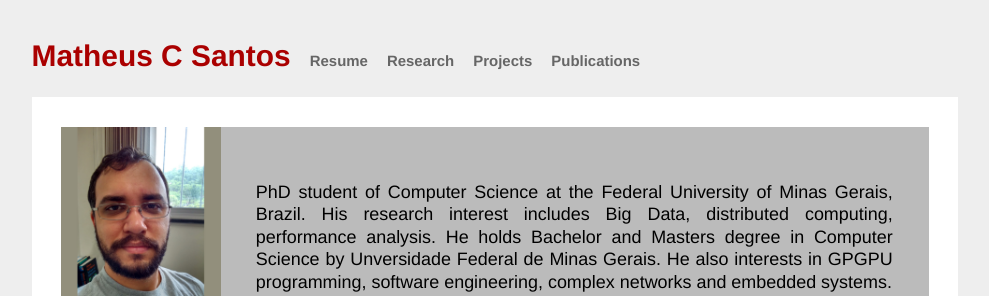
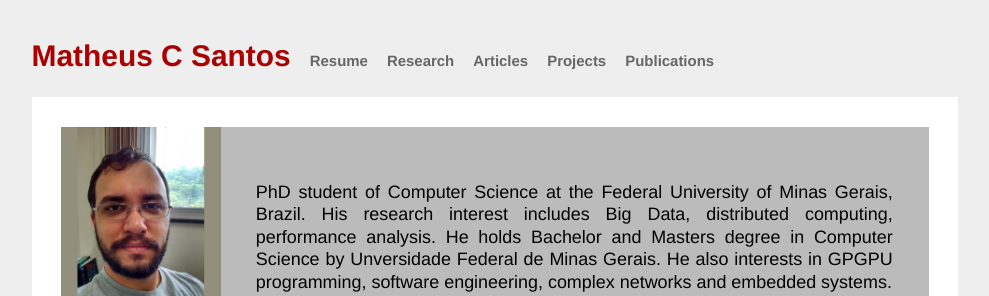
Before and after one commit to mtcs/mtcs.github.io, a Jekyll site: the page built from index.html, in a window 1280 px wide. Shown: the top 296 px of the page, without its empty margins (145-1134 px from the left). Built offline with Jekyll 4.4.1, drawn with Linux system fonts in a browser that asks for light colours; the list of posts is cut into pages by our own code.

Commit message:
some updates

```diff
--- a/_config.yml
+++ b/_config.yml
@@ -1,3 +1,4 @@
 name: Matheus C Santos
 #relative_permalinks: true
 highlighter: rouge
+paginate: 3
--- a/_includes/header.html
+++ b/_includes/header.html
@@ -2,6 +2,7 @@
 	<h1 class="title"><a href="/">{{ site.name }}</a></h1>
 	<a class="extra" target="_blank" href="/resume-matheus.c.santos.pdf">Resume</a>
 	<a class="extra" href="/research.html">Research</a>
+	<a class="extra" href="/blog.html">Articles</a>
 	<a class="extra" href="/projects.html">Projects</a>
 	<a class="extra" href="/publications.html">Publications</a>
 </div>
```
Also changed, not shown: img/avatar.jpg.
